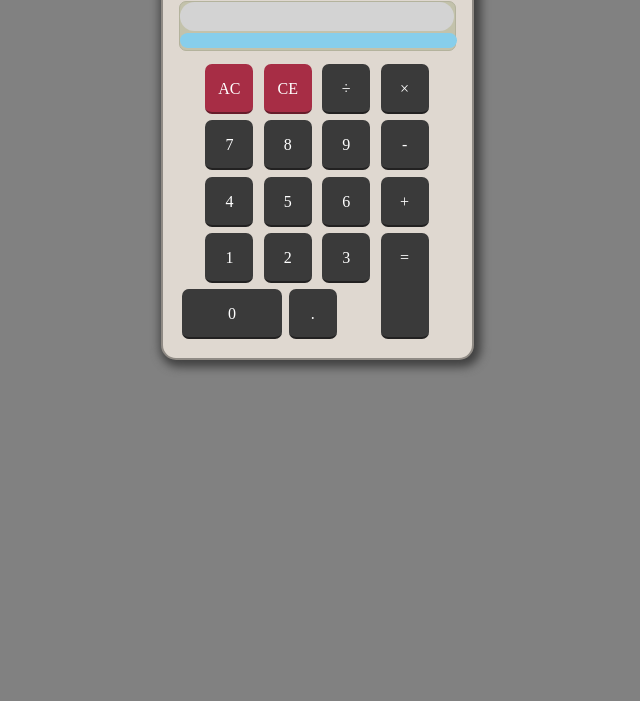
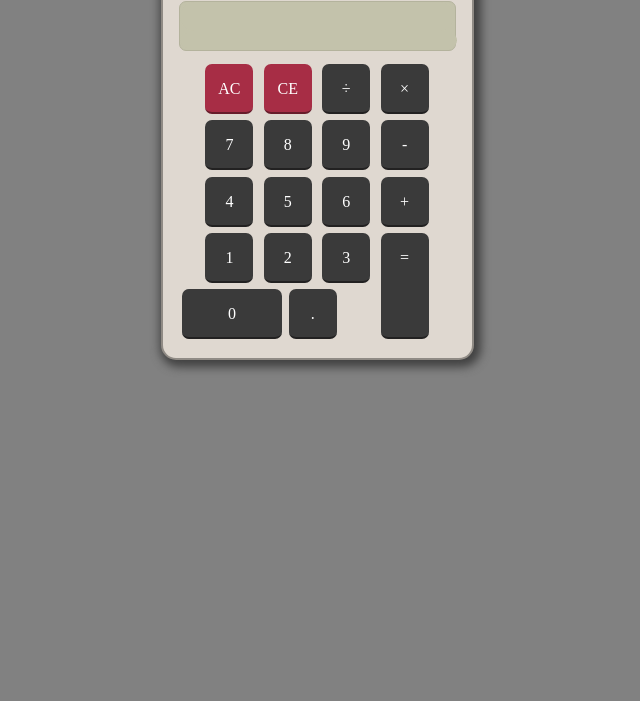
Before and after one commit to mikeadossi/calculator17, a plain HTML site: page index.html in a window 1280 px wide. Shown: the part 99-800 px from the top of the page, without its empty margins (323-963 px from the left). Drawn offline with nearby package versions, Linux system fonts and the light colour scheme.

Commit message:
changed screen background-color

```diff
--- a/stylesheets/styles.css
+++ b/stylesheets/styles.css
@@ -22,7 +22,7 @@ body{
 }
 
 #firstScreen{
-	background-color:lightgrey;
+	background-color:#C3C2AB;
 	height:27px;
 	width:98.4%;
 	border-radius:7em;
@@ -37,7 +37,7 @@ body{
 }
 
 #secondScreen{
-	background-color:skyblue;
+	background-color:#C3C2AB;
 	color:#656262;
 	width:97.4%;
 	height:1em;
```
